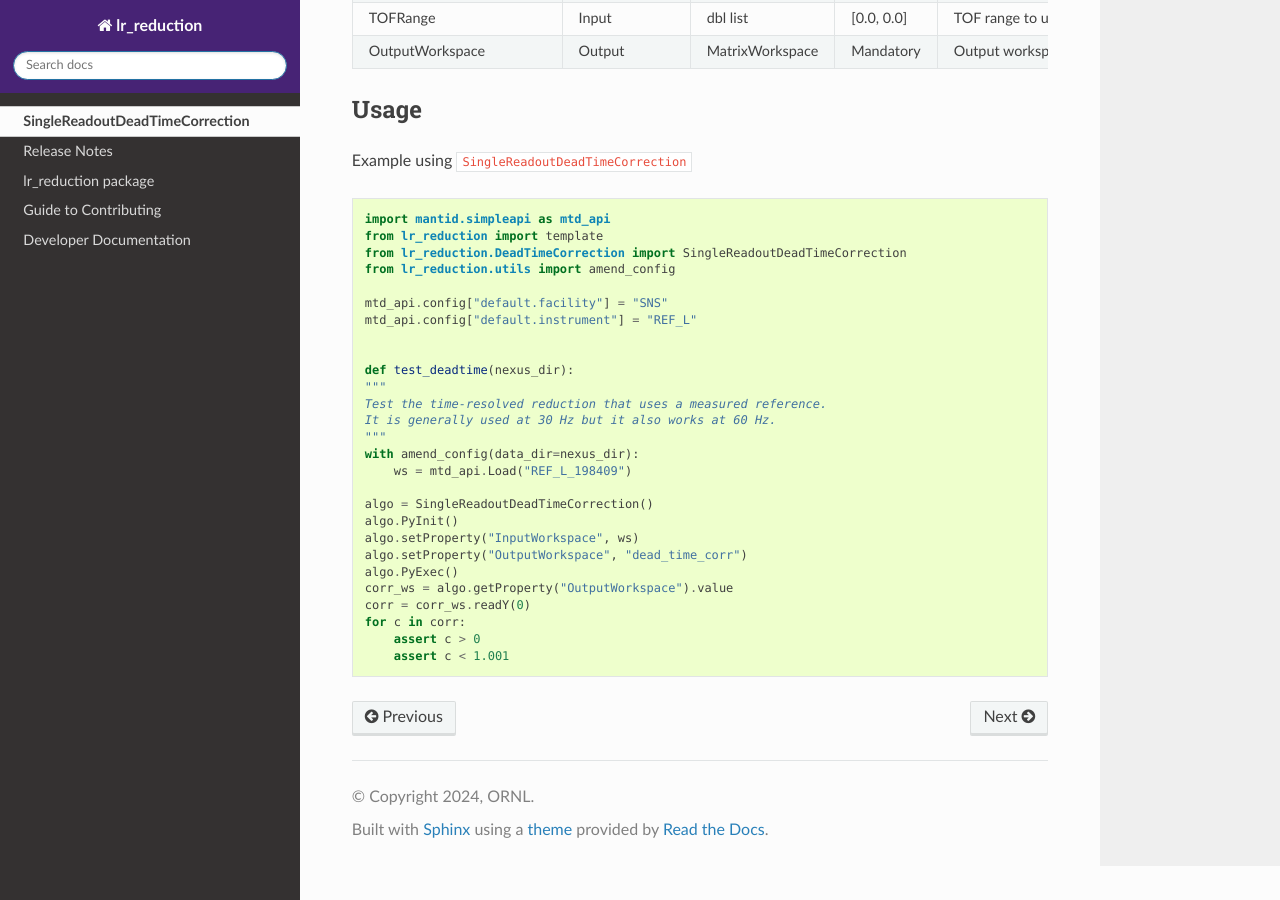
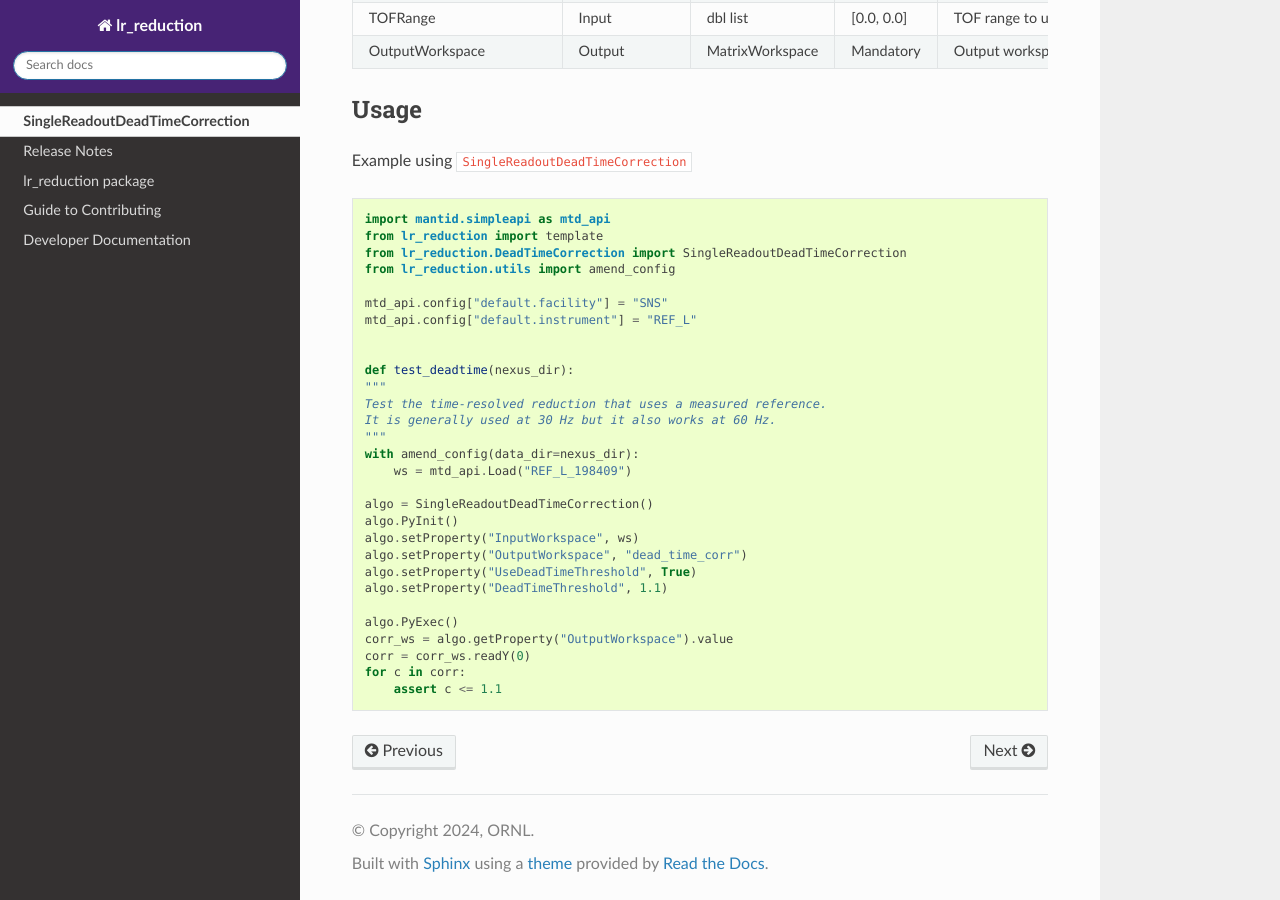
Before and after one commit to neutrons/LiquidsReflectometer, a Sphinx documentation site: the page built from docs/user/dead_time_correction.rst, in a window 1280 px wide and 900 px high, scrolled down 1126 px. Built offline with Sphinx 7.4.7 and the Read the Docs theme 3.1.0, drawn with Linux system fonts in a browser that asks for light colours; the version number is read from the project's files by our own code.

Commit message:
user docs correction

```diff
--- a/docs/user/dead_time_correction.rst
+++ b/docs/user/dead_time_correction.rst
@@ -113,9 +113,11 @@ Example using ``SingleReadoutDeadTimeCorrection``
     algo.PyInit()
     algo.setProperty("InputWorkspace", ws)
     algo.setProperty("OutputWorkspace", "dead_time_corr")
+    algo.setProperty("UseDeadTimeThreshold", True)
+    algo.setProperty("DeadTimeThreshold", 1.1)
+
     algo.PyExec()
     corr_ws = algo.getProperty("OutputWorkspace").value
     corr = corr_ws.readY(0)
     for c in corr:
-        assert c > 0
-        assert c < 1.001
+        assert c <= 1.1
```
